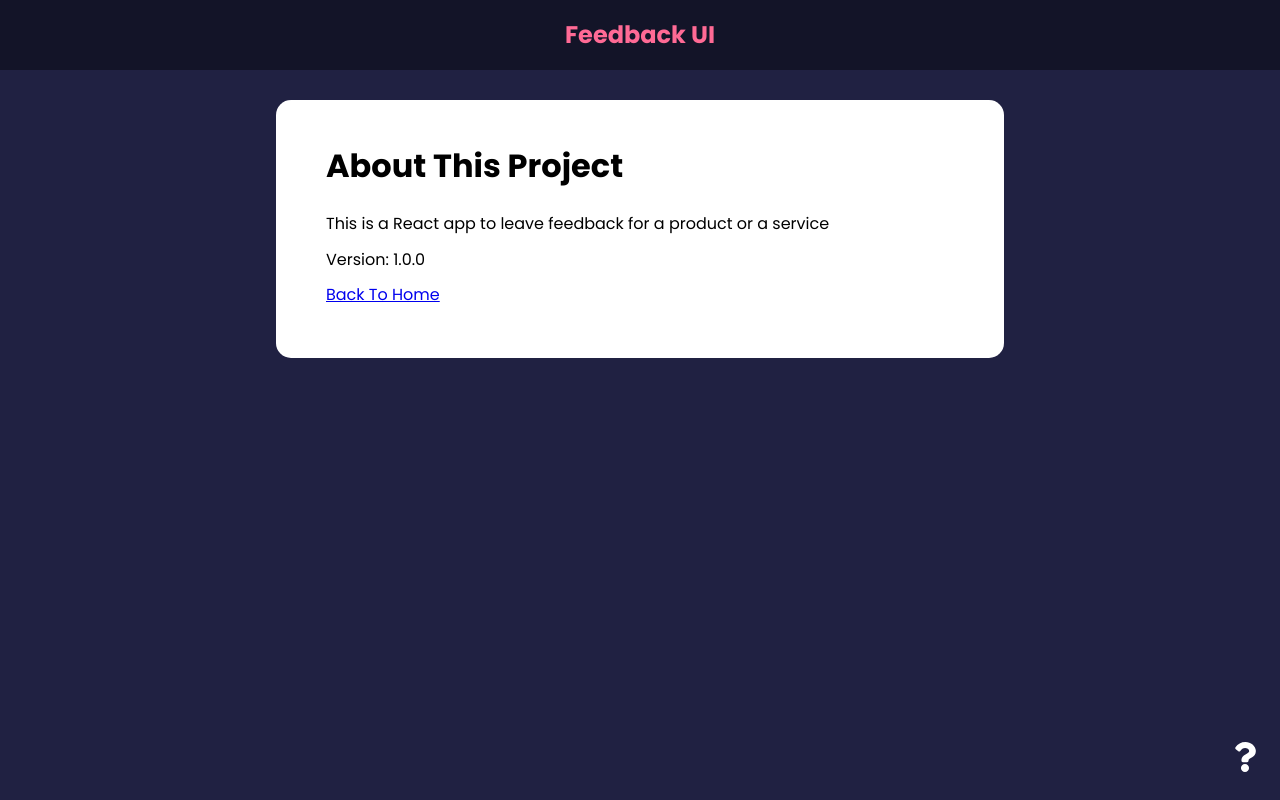
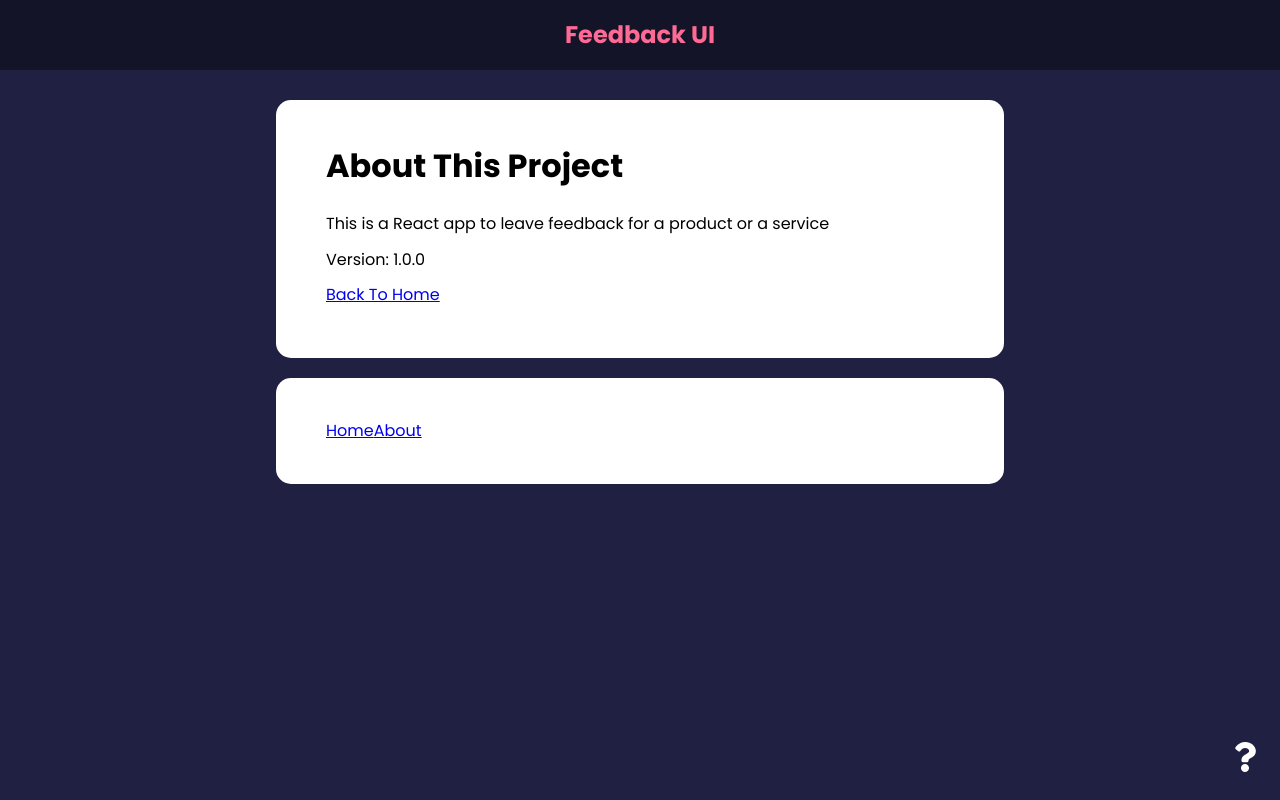
Before and after one commit to Mihalj97/pocetni-projekat-react, a React (Create React App) app: page /about in a window 1280 px wide. Built offline with nearby package versions, Linux system fonts and the light colour scheme.

Commit message:
Nav links

```diff
--- a/src/App.js
+++ b/src/App.js
@@ -1,6 +1,7 @@
 import Header from "./components/Header"
 import FeedbackList from "./components/FeedbackList"
-import { BrowserRouter as Router, Route, Routes} from "react-router-dom";
+import { BrowserRouter as Router, Route, Routes, NavLink } from "react-router-dom";
+import Card from "./components/shared/Card";
 import { useState } from "react";
 import FeedbackData from "./data/FeedbackData";
 import FeedbackStats from "./components/FeedbackStats";
@@ -14,7 +15,7 @@
 
     const deleteFeedback = (id) => {
         if (window.confirm('Are you sure you want to delete?')) {
-            setFeedback(feedback.filter((item)=> item.id !== id))
+            setFeedback(feedback.filter((item) => item.id !== id))
         }
 
     }
@@ -40,6 +41,18 @@
                         }></Route>
                     <Route path='/about' element={<AboutPage />} />
                 </Routes>
+
+                <Card>
+
+                    <NavLink to='/' activeClassName='active'>
+                        Home
+                    </NavLink>
+
+                    <NavLink to='/about' activeClassName='active' >
+                        About
+                    </NavLink>
+                </Card>
+
                 <AboutIconLink />
             </div>
         </Router>
--- a/src/components/AboutIconLink.jsx
+++ b/src/components/AboutIconLink.jsx
@@ -4,7 +4,11 @@
 function AboutIconLink() {
     return(
         <div className='about-link'>
-        <Link to='/about'>
+            <Link to={{
+                pathname: '/about',
+                search: '?sort=name',
+                hash: '#hello'
+        }}>
             <FaQuestion size={30} />
         </Link>
     </div>
--- a/src/index.css
+++ b/src/index.css
@@ -45,7 +45,10 @@
   background-color: rgba(0, 0, 0, 0.4);
   color: #fff;
 }
-
+/*.active{
+  background-color: #000;
+  color: red;
+}*/
 .card h2 {
   font-size: 22px;
   font-weight: 600;
```
Lines whose indentation alone changed are shown as unchanged.
